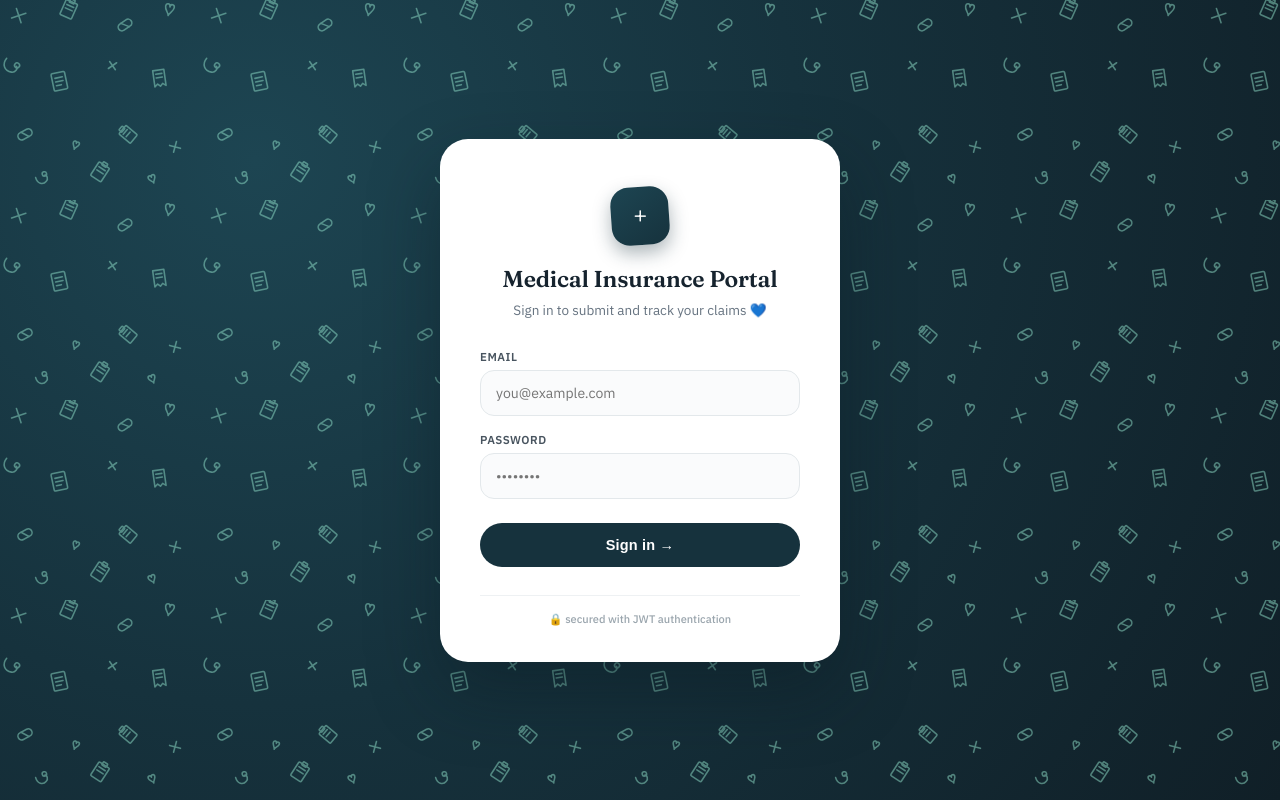
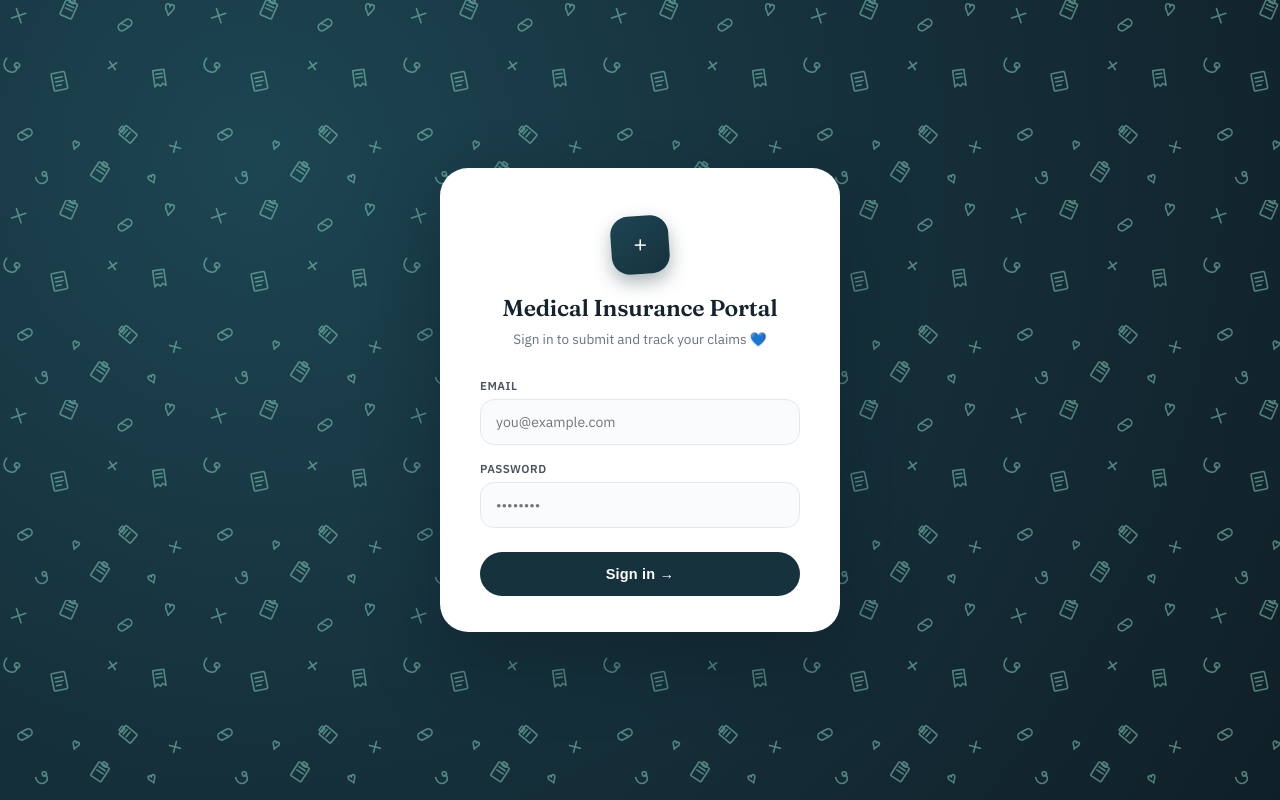
Before and after one commit to Laiba-Azhar0707/medical-insurance-frontend, a React (Vite) app: page / in a window 1280 px wide. Built offline with nearby package versions, Linux system fonts and the light colour scheme.

Commit message:
Remove JWT authentication footnote from login screen

```diff
--- a/src/Login.jsx
+++ b/src/Login.jsx
@@ -119,9 +119,6 @@ function Login({ onLoginSuccess }) {
             )}
           </button>
         </form>
-
-        <div style={styles.divider} />
-        <p style={styles.footnote}>🔒 secured with JWT authentication</p>
       </div>
     </div>
   );
@@ -265,17 +262,6 @@ const styles = {
     borderRadius: '12px',
     border: '1px solid #F3CFB8',
   },
-  divider: {
-    height: '1px',
-    background: '#EEF1F3',
-    margin: '28px 0 16px',
-  },
-  footnote: {
-    fontSize: '11px',
-    fontWeight: 500,
-    color: '#9AA5AD',
-    margin: 0,
-  },
 };
 
 export default Login;
```
